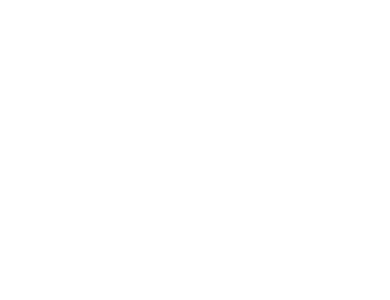
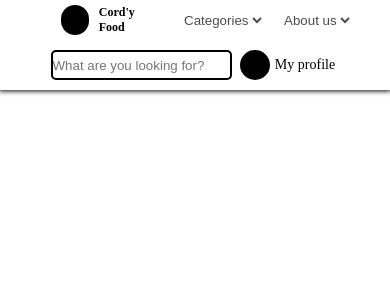
Before and after one commit to kazuha001/e_commerce, a PHP site: page /user.html in a window 390 px wide. Before the commit the part shown is empty. Shown: the top 300 px of the page. Run offline with PHP 8.4, Linux system fonts and the light colour scheme.

Commit message:
Add files via upload

```diff
--- /dev/null
+++ b/css/user.css
@@ -0,0 +1,136 @@
+.container {
+    width: 100%;
+    height: auto;
+    display: flex;
+    justify-content: center;
+    align-items: center;
+}
+.header {
+    width: 100%;
+    height: auto;
+    display: flex;
+    justify-content: space-between;
+    align-items: center;
+    flex-wrap: wrap;
+    box-shadow: 0 0 5px 1px #000;
+}
+.header_left {
+    width: 50%;
+    height: 100%;
+    display: flex;
+    justify-content: left;
+    align-items: center;
+}
+.header_right {
+    width: 50%;
+    height: 100%;
+    display: flex;
+    justify-content: right;
+    align-items: center;
+}
+.navbar {
+    width: 50%;
+    height: auto;
+    display: flex;
+    justify-content: center;
+    align-items: center;
+}
+.navbar select {
+    border: transparent;
+    background: transparent;
+    margin: 0 15px 0 0;
+    cursor: pointer;
+    color: #000;
+    width: auto;
+    height: auto;
+}
+.user_information {
+    width: 30%;
+    height: auto;
+    display: flex;
+    justify-content: center;
+    align-items: center;
+}
+.user_information div {
+    cursor: pointer;
+    display: flex;
+    justify-content: center;
+    align-items: center;
+}
+.user_information p {
+    margin: 10px;
+}
+.title {
+    width: 30%;
+    height: auto;
+    display: flex;
+    justify-content: center;
+    align-items: center;
+}
+.title h2 {
+    margin: 5px;
+    font-size: 14px;
+}
+.search {
+    width: 50%;
+    height: auto;
+    display: flex;
+    justify-content: center;
+    align-items: center;
+}
+.search form {
+    width: 100%;
+    height: auto;
+    display: flex;
+    justify-content: center;
+    align-items: center;
+}
+.search input  {
+    width: 70%;
+    height: 30px;
+    margin: 10px;
+    border: 2px solid #000;
+    border-radius: 5px;
+    background: transparent;
+}
+
+/* Overlay */
+.overlay_1 {
+    width: 30px;
+    height: 30px;
+    border-radius: 1000vh;
+    background-color: #000;
+    margin: 5px;
+}
+/* Responsive */
+@media (max-width: 760px) {
+    .header {
+        width: 1200px;
+        justify-content: center;
+    }
+    .header_left {
+        width: 360px;
+        justify-content: center;
+    }
+    .header_right {
+        width: 360px;
+        justify-content: center;
+    }
+    .title h2 {
+        font-size: 12px;
+    }
+    .user_information p {
+        margin: 0;
+        font-size: 14px;
+    }
+    .overlay_1 {
+        margin: 5px;
+    }
+    .search input {
+        width: 230px;
+    }
+    .navbar {
+        width: 120px;
+        margin: 0 0 0 50px;
+    }
+}
--- a/login.html
+++ b/login.html
@@ -26,7 +26,7 @@
                         <label for="username"> Username:</label>
                         <div class="log_in_form_fill_overlay">
                             <div class="overlay_1"></div><!-- Overlay -->
-                            <input type="text" id="username" name="username" placeholder="Enter your Username" required>
+                            <input type="text" id="username" name="username" placeholder="Enter your Username" required autocomplete="username">
                         </div>
 
                     </div>
@@ -35,13 +35,13 @@
                         <label for="password"> Password:</label>
                         <div class="log_in_form_fill_overlay">
                             <div class="overlay_2"></div><!-- Overlay -->
-                            <input type="password" id="password" name="password" placeholder="Enter your Password" required>
+                            <input type="password" id="password" name="password" placeholder="Enter your Password" required autocomplete="new-password">
                             <img src="Icons/invisible.png" alt="images" onclick="showpasswd()" id="showpass">
                         </div>
 
                     </div>
                     <div class="termsconds">
-                        <input type="checkbox" class="check" required>
+                        <input type="checkbox" id="check" required>
                         <p> You accept the <u><a href="">terms and conditions</a></u> and <br> <u><a href="">privacy policy.</a></u></p>
                     </div>
 
--- a/signup.html
+++ b/signup.html
@@ -15,6 +15,7 @@
 <body>
 
     <div class="container">
+        <div class="sign_in">
             <div class="sign_in_form" id="animation2"><!-- Sign Up -->
                 <div class="overlay_images"><img src="Icons/open-enrollment.gif" alt="gif"></div>
                 <form action="" method="post">
@@ -47,7 +48,7 @@
                         <label for="email"> Email:</label>
                         <div class="sign_in_form_fill_overlay">
                             <div class="overlay_7"></div><!-- Overlay -->
-                            <input type="email" id="email" name="email" placeholder="Enter your Email @" required>
+                            <input type="email" id="email" name="email" placeholder="Enter your Email @" required autocomplete="email">
                         </div>
 
                     </div>
@@ -78,7 +79,7 @@
 
                     </div>
                     <div class="termsconds">
-                        <input type="checkbox" class="check" required>
+                        <input type="checkbox" id="check" required>
                         <p> You accept the <u><a href="">terms and conditions</a></u> and <br> <u><a href="">privacy policy.</a></u></p>
                     </div>
                     <div class="sign_in_form_button">
--- a/user.html
+++ b/user.html
@@ -0,0 +1,58 @@
+<!DOCTYPE html>
+<html lang="en">
+<head>
+    <meta charset="UTF-8">
+    <meta name="viewport" content="width=device-width, initial-scale=1.0">
+    <title>User Interface</title>
+
+    <!-- CSS links -->
+    <link rel="stylesheet" href="css/default.css">
+
+    <!-- User CSS -->
+    <link rel="stylesheet" href="css/user.css">
+
+</head>
+<body>
+    <div class="container">
+        <div class="header">
+            <div class="header_left">
+                <div class="title">
+                    <div class="overlay_1"></div>
+                    <h2>Cord'y Food</h2>
+                </div>
+                <nav class="navbar">
+                    <select disabled id="categories">
+                        <option>Categories</option>
+                    </select>
+                    <select disabled id="about">
+                        <option value="">About us</option>
+                    </select>
+                </nav>
+            </div>
+            <div class="header_right">
+
+                <div class="search">
+                    <form action="">
+                        <input type="text" placeholder="What are you looking for?" id="search" name="search">
+                    </form>
+                </div>
+                <div class="user_information">
+                    <div>
+                        <div class="overlay_1"></div><!-- Overlay -->
+                        <p>My profile</p>
+                    </div>
+                </div>
+            </div>
+        </div>
+        <div class="content">
+            <div class="content_left"></div>
+            <div class="content_right"></div>
+        </div>
+    </div>
+</body>
+<footer>
+
+</footer>
+<script>
+</script>
+</html>
```
Also changed, not shown: admin.html (+2 -6 lines), admin_restaurant.html (+2 -6 lines), admin_user.html (+2 -6 lines), css/admin.css (+13 -18 lines), css/log_in_sign_up.css (+31 -4 lines), script/animation2.js (+11 -5 lines).
